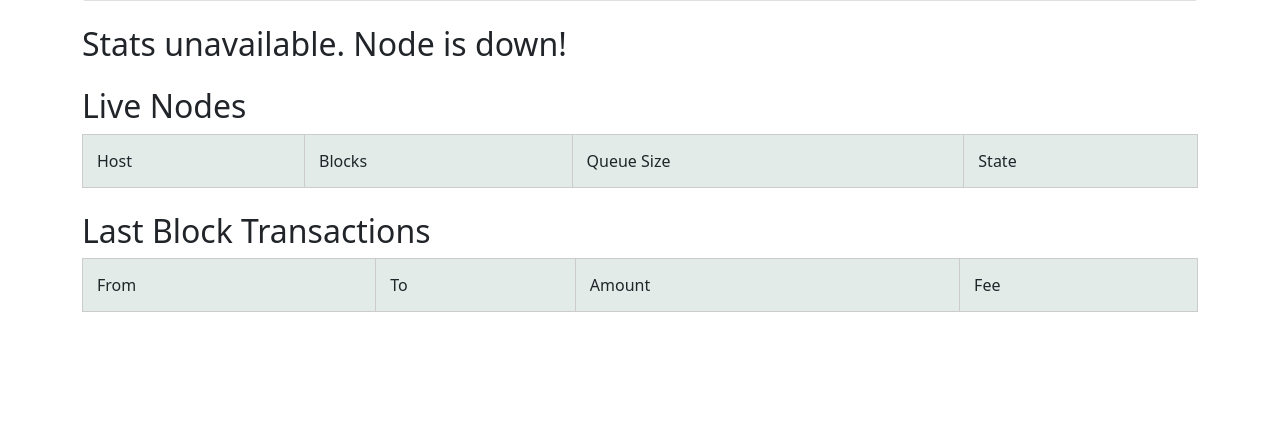
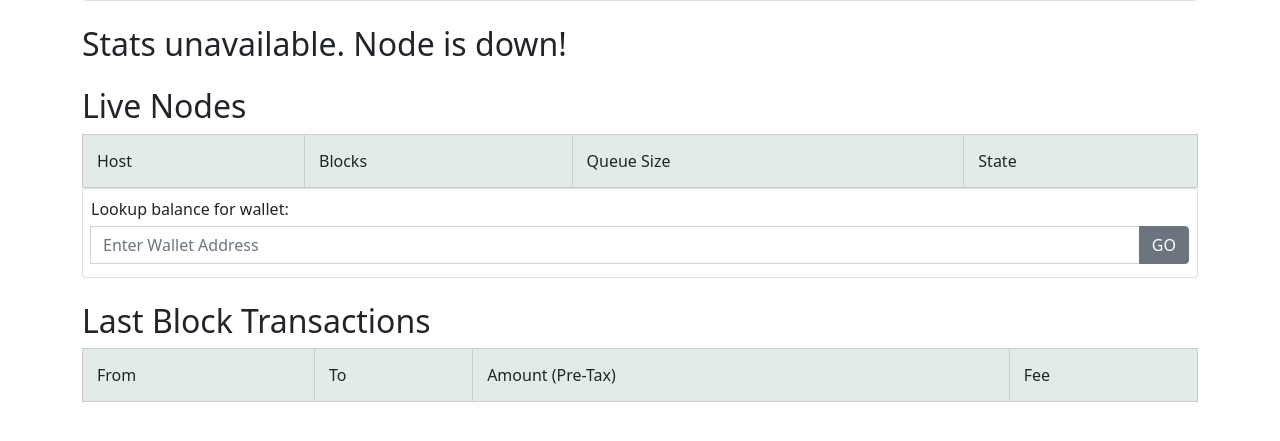
Before and after one commit to mr-pandabear/panda-website, a Python web app: template site/templates/index.html in a window 1280 px wide. Shown: the part 264-705 px from the top of the page. Run offline with Jinja, Linux system fonts and the light colour scheme; the template is opened without the code that fills it, so the values that code supplies are empty.

Commit message:
display tweaks for clarity

```diff
--- a/site/server.py
+++ b/site/server.py
@@ -51,6 +51,9 @@ def block():
     info = resp.json()
     info['url'] = host
     ts = int(info['timestamp'])
+    for i, t in enumerate(info['transactions']):
+        info['transactions'][i]['amount'] /= BMB_SCALE_FACTOR
+        info['transactions'][i]['fee'] /= BMB_SCALE_FACTOR
     info['timestamp'] = datetime.utcfromtimestamp(ts).strftime('%Y-%m-%d %H:%M:%S')
     info['num_transactions'] = len(info['transactions'])
     return render_template('block.html', info=info)
@@ -88,6 +91,7 @@ def index():
                 host = currhost
                 info = {**curr, **info}
                 info['curr_host'] = host
+                info['num_coins'] = '{:,}'.format(info['num_coins']
                 info['transactions_per_second'] = '%.2f' % (info['transactions_per_second'])
                 info['transaction_volume'] /= BMB_SCALE_FACTOR
                 info['avg_transaction_size'] /= BMB_SCALE_FACTOR
--- a/site/templates/index.html
+++ b/site/templates/index.html
@@ -87,9 +87,17 @@
       {% endif %}
       {% endfor %}
     </table>
+    <form class="card p-2 searchbox">
+      Lookup balance for wallet:
+      <div class="input-group">
+        <input type="hidden" name="host" value="/wallet&host={{info['curr_host']}}"/>
+        <input type="text" class="form-control" name="id" placeholder="Enter Wallet Address" value="{{ info['id']}}">
+        <button type="submit" class="btn btn-secondary">GO</button>
+      </div>
+    </form>
     <h2 class="mt-4">Last Block Transactions</h2>
     <table>
-      <tr class='header'><td>From</td><td>To</td><td>Amount</td><td>Fee</td></tr>
+      <tr class='header'><td>From</td><td>To</td><td>Amount (Pre-Tax)</td><td>Fee</td></tr>
       {% for message in transactions %}
       <tr><td><a href="/wallet?id={{message['from']}}&host={{info['curr_host']}}">{{message['from']}}</a></td><td><a href="/wallet?id={{message['to']}}&host={{info['curr_host']}}">{{message['to']}}</a></td><td>{{message['amount']}}</td><td>{{message['fee']}}</td></tr>
       {% endfor %}
```
